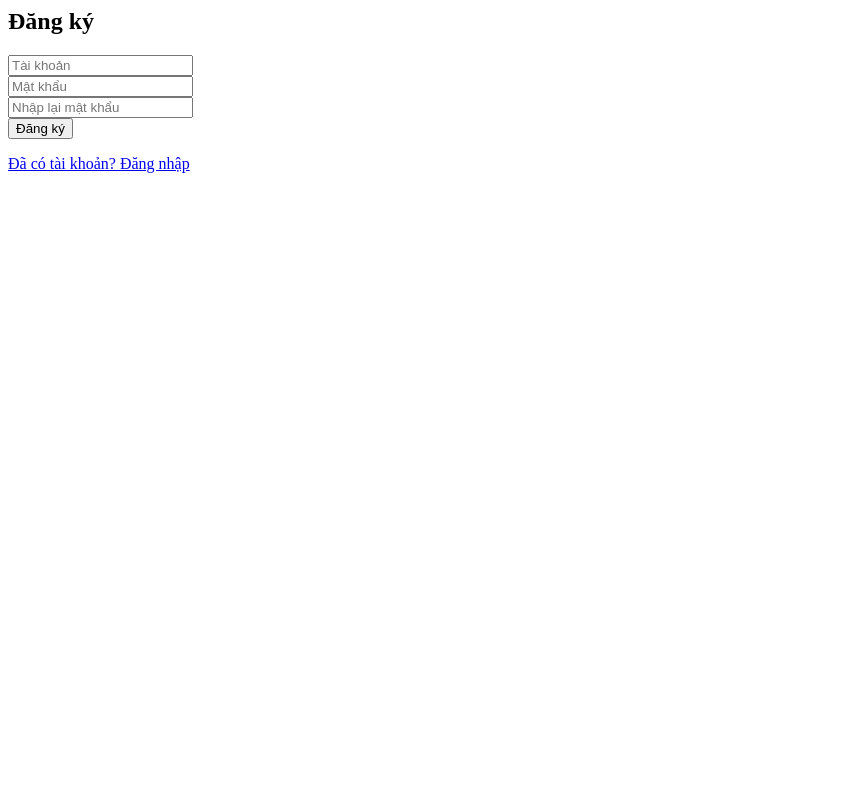
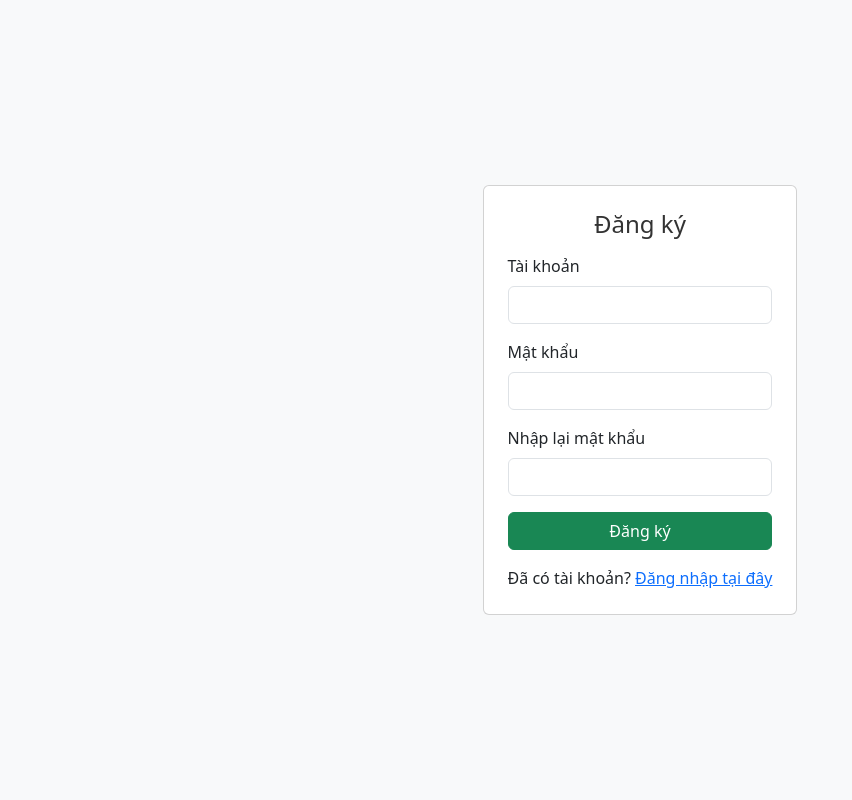
Before and after one commit to sunnytran123/chatbot_phapluat, a PHP site: page /dang_nhap/register.php in a window 1280 px wide. Shown: the whole page, without its empty margins (0-852 px from the left). Run offline with PHP 8.4, Linux system fonts and the light colour scheme.

Commit message:
update giao dien

```diff
--- a/frontend/register.php
+++ b/frontend/register.php
@@ -33,13 +33,40 @@ if (isset($_POST['register'])) {
 }
 ?>
 
-<form method="POST">
-    <h2>Đăng ký</h2>
-    <input type="text" name="username" placeholder="Tài khoản" required><br>
-    <input type="password" name="password" placeholder="Mật khẩu" required><br>
-    <input type="password" name="confirm_password" placeholder="Nhập lại mật khẩu" required><br>
-    <button type="submit" name="register">Đăng ký</button>
-</form>
+<!DOCTYPE html>
+<html lang="vi">
+<head>
+    <meta charset="UTF-8">
+    <title>Đăng ký</title>
+    <link href="https://cdn.jsdelivr.net/npm/bootstrap@5.3.3/dist/css/bootstrap.min.css" rel="stylesheet">
+</head>
+<body class="bg-light d-flex justify-content-center align-items-center" style="height:100vh;">
 
-<?php if (!empty($error)) echo "<p style='color:red;'>$error</p>"; ?>
-<p><a href="login.php">Đã có tài khoản? Đăng nhập</a></p>
+<div class="card p-4" style="min-width: 300px;">
+<h4 class="mb-3 text-center" style="color:#333;">Đăng ký</h4>
+    <?php if (!empty($error)): ?>
+        <div class="alert alert-danger"><?php echo $error; ?></div>
+    <?php endif; ?>
+    <form method="POST">
+        <div class="mb-3">
+            <label class="form-label">Tài khoản</label>
+            <input type="text" name="username" class="form-control" required>
+        </div>
+        <div class="mb-3">
+            <label class="form-label">Mật khẩu</label>
+            <input type="password" name="password" class="form-control" required>
+        </div>
+        <div class="mb-3">
+            <label class="form-label">Nhập lại mật khẩu</label>
+            <input type="password" name="confirm_password" class="form-control" required>
+        </div>
+        <button type="submit" name="register" class="btn btn-success w-100">Đăng ký</button>
+
+        <div class="text-center mt-3">
+            <span>Đã có tài khoản? <a href="login.php">Đăng nhập tại đây</a></span>
+        </div>
+    </form>
+</div>
+
+</body>
+</html>
```
Also changed, not shown: frontend/login.php (+7 -2 lines).
